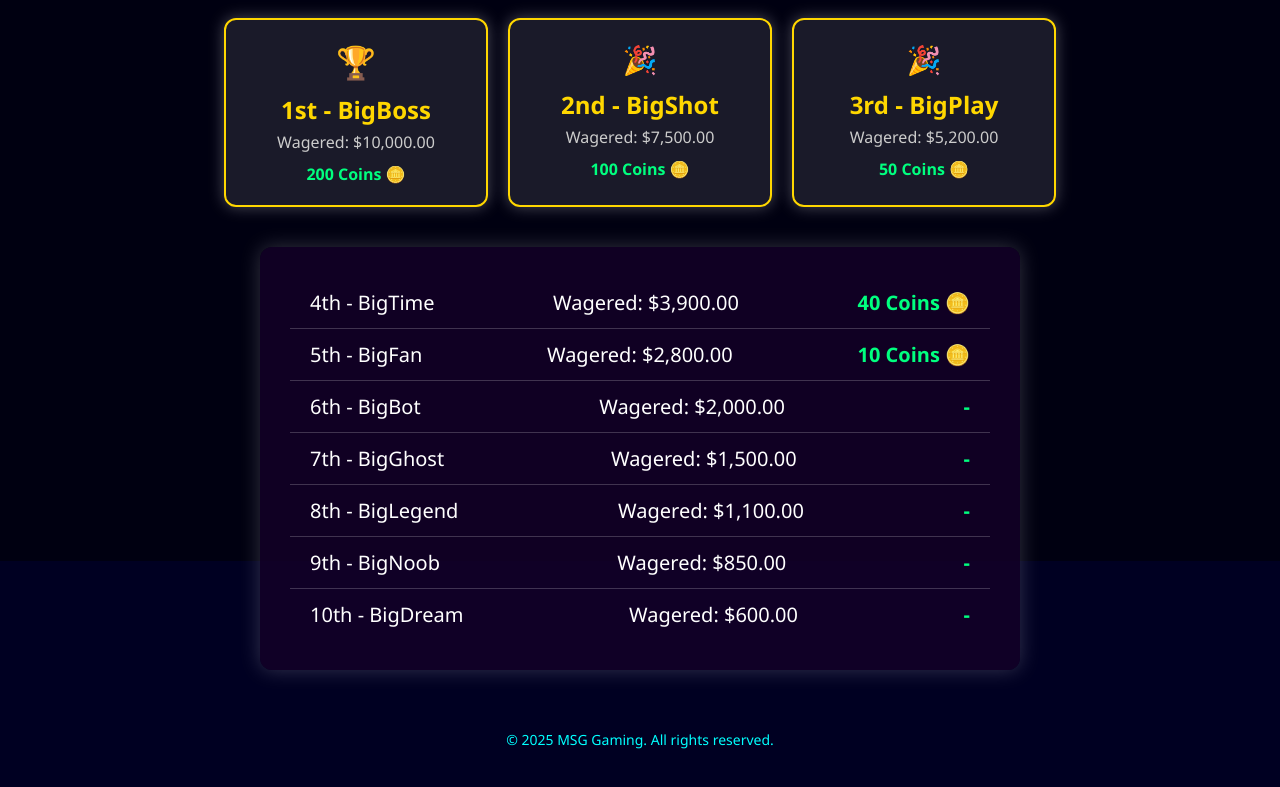
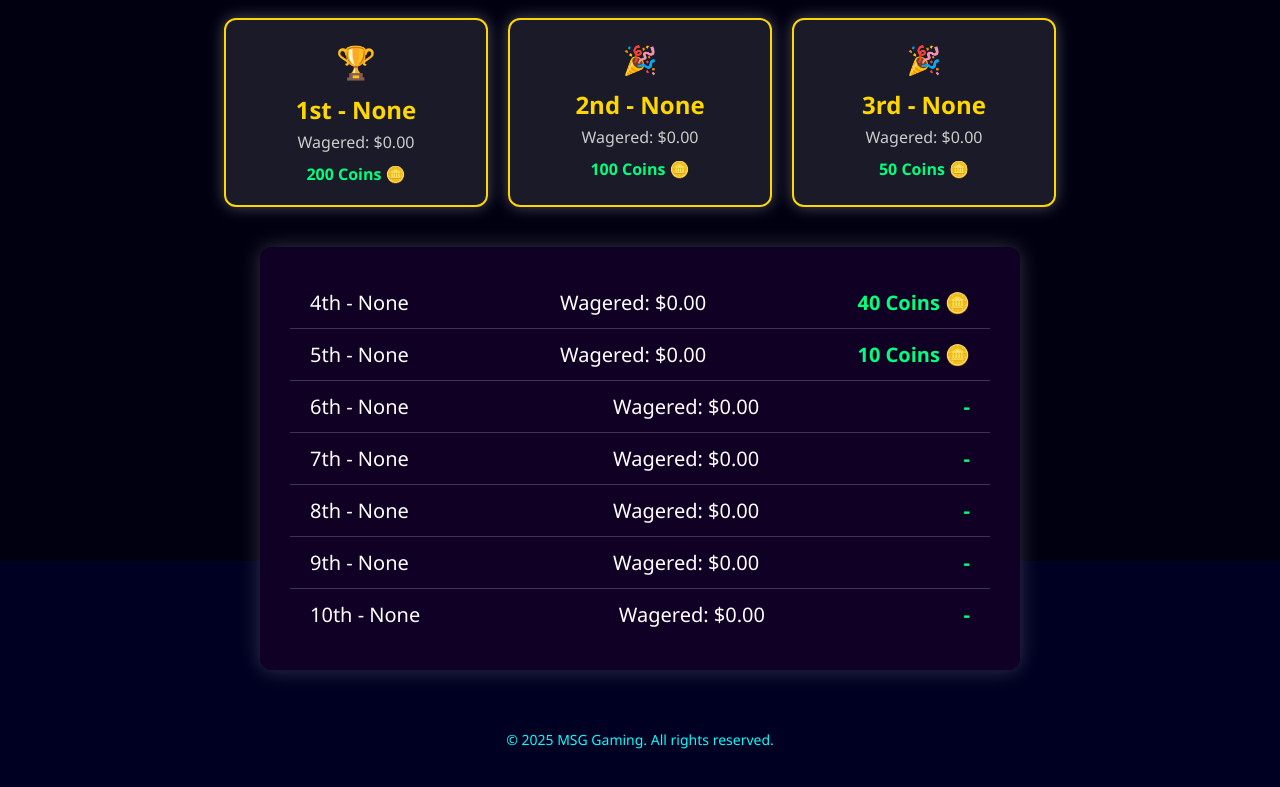
Before and after one commit to Whispel/msg-hub, a plain HTML site: page csgobig.html in a window 1280 px wide. Shown: the part 239-1026 px from the top of the page. Drawn offline with Linux system fonts and the light colour scheme.

Commit message:
Update csgobig.html

```diff
--- a/csgobig.html
+++ b/csgobig.html
@@ -160,30 +160,30 @@
 
     <div class="top-three">
       <div class="winner-box trophy">
-        <h2>1st - BigBoss</h2>
-        <div class="wagered">Wagered: $10,000.00</div>
+        <h2>1st - None</h2>
+        <div class="wagered">Wagered: $0.00</div>
         <div class="coins">200 Coins 🪙</div>
       </div>
       <div class="winner-box confetti">
-        <h2>2nd - BigShot</h2>
-        <div class="wagered">Wagered: $7,500.00</div>
+        <h2>2nd - None</h2>
+        <div class="wagered">Wagered: $0.00</div>
         <div class="coins">100 Coins 🪙</div>
       </div>
       <div class="winner-box confetti">
-        <h2>3rd - BigPlay</h2>
-        <div class="wagered">Wagered: $5,200.00</div>
+        <h2>3rd - None</h2>
+        <div class="wagered">Wagered: $0.00</div>
         <div class="coins">50 Coins 🪙</div>
       </div>
     </div>
 
     <div class="rest-box">
-      <div class="entry"><span>4th - BigTime</span><span>Wagered: $3,900.00</span><span class="coins">40 Coins 🪙</span></div>
-      <div class="entry"><span>5th - BigFan</span><span>Wagered: $2,800.00</span><span class="coins">10 Coins 🪙</span></div>
-      <div class="entry"><span>6th - BigBot</span><span>Wagered: $2,000.00</span><span class="coins">-</span></div>
-      <div class="entry"><span>7th - BigGhost</span><span>Wagered: $1,500.00</span><span class="coins">-</span></div>
-      <div class="entry"><span>8th - BigLegend</span><span>Wagered: $1,100.00</span><span class="coins">-</span></div>
-      <div class="entry"><span>9th - BigNoob</span><span>Wagered: $850.00</span><span class="coins">-</span></div>
-      <div class="entry"><span>10th - BigDream</span><span>Wagered: $600.00</span><span class="coins">-</span></div>
+      <div class="entry"><span>4th - None</span><span>Wagered: $0.00</span><span class="coins">40 Coins 🪙</span></div>
+      <div class="entry"><span>5th - None</span><span>Wagered: $0.00</span><span class="coins">10 Coins 🪙</span></div>
+      <div class="entry"><span>6th - None</span><span>Wagered: $0.00</span><span class="coins">-</span></div>
+      <div class="entry"><span>7th - None</span><span>Wagered: $0.00</span><span class="coins">-</span></div>
+      <div class="entry"><span>8th - None</span><span>Wagered: $0.00</span><span class="coins">-</span></div>
+      <div class="entry"><span>9th - None</span><span>Wagered: $0.00</span><span class="coins">-</span></div>
+      <div class="entry"><span>10th - None</span><span>Wagered: $0.00</span><span class="coins">-</span></div>
     </div>
 
     <footer>
```
